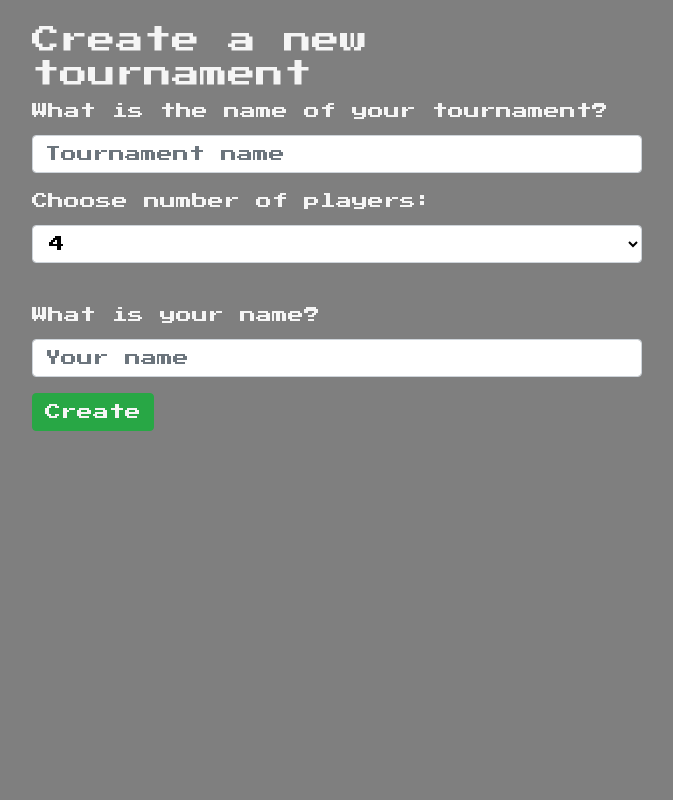
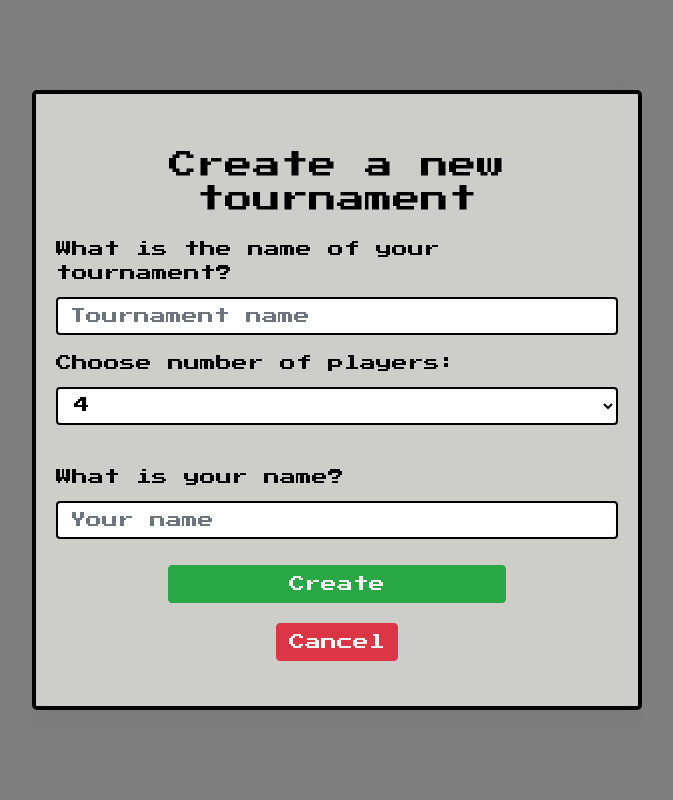
Before and after one commit to quiminbano/ft_transcendence, a Django app: page /pong/tournament in a window 1280 px wide. Shown: the whole page, without its empty margins (303-976 px from the left). Run offline with Django 4.2, Linux system fonts and the light colour scheme; the visitor is signed in with stand-in values (Sample User, id 1).

Commit message:
added tounament creation. also started modal for adding new player

```diff
--- a/transcendence/app/static/app.js
+++ b/transcendence/app/static/app.js
@@ -47,3 +47,8 @@ const navigateTo = (url) => {
 	history.pushState(null, null, url);
 	window.handleLocation();
 }
+
+const goBack = () => {
+	history.back();
+	handleLocation();
+}
--- a/transcendence/app/static/css/pongRegistration.css
+++ b/transcendence/app/static/css/pongRegistration.css
@@ -4,11 +4,13 @@
     background-size: cover;
     background-repeat: no-repeat;
     display: none;
+	padding: 30px 20px;
 }
-#pongRegistrationContainer * {
+#tournamentTitle,
+#tournamentLobbyTitle,
+#registeredPlayersTitle {
     color: whitesmoke;
     font-family: PressStart;
-    position: relative;
 }
 
 .blackOverlay {
@@ -19,6 +21,10 @@
     right: 0;
     background-color: rgba(0,0,0,0.5);
 }
+#tournamentTitle {
+	text-align: center;
+	margin-bottom: 50px;
+}
 
 #registeredPlayersTitle,
 #tournamentLobbyTitle {
@@ -26,7 +32,6 @@
 }
 #tournamentLobbyTitle {
     margin-bottom: 50px;
-    font-size: 2rem;
 }
 
 #registeredPlayerBox {
@@ -37,8 +42,8 @@
     background-color: beige;
     border-radius: 5px;
     border: 4px solid black;
+	padding: 20px 10px;
 }
-
 
 /* Pong Creation page */
 #tournamentCreationContainer {
@@ -50,10 +55,98 @@
 
 #tournamentCreationContainer * {
     font-family: PressStart;
-    color: whitesmoke;
+    color: black;
+}
+#tournamentRegistrationTitle {
+	text-align: center;
+}
+
+#tournmentCreationBox {
+	border: 4px solid black;
+	border-radius: 5px;
+	background-color: rgba(225, 225, 221, 0.798);
+	box-shadow: rgba(100, 100, 111, 0.2) 0px 7px 29px 0px;
+	padding: 35px 20px;
+	margin: auto;
+	position: relative;
 }
 #tournamentCreationForm input,
 #tournamentCreationForm option,
 #tournamentCreationForm select {
     color: black;
+	border: 2px solid black;
 }
+.tournamentCreationButton {
+	color: whitesmoke !important;
+	margin: 10px auto;
+}
+#tournmentCreationBox h3 {
+	margin: 20px auto;
+}
+
+.registeredPlayerItem {
+	display: flex;
+	flex-direction: row;
+	align-items: center;
+	justify-content: space-evenly;
+	transition: all 0.25s linear;
+}
+.registeredPlayerItem:hover {
+	background-color: rgba(63, 117, 224, 0.845);
+	transform: scale(1.05);
+	border: 2px solid black;
+	border-radius: 5px;
+}
+.registeredPlayerItem p {
+	font-family: PressStart;
+	color: black;
+}
+.unregisterUserButton {
+	height: 25px;
+	width: 25px;
+	cursor: pointer;
+}
+
+#registerNewPlayerButton {
+	position: fixed;
+	bottom: 50px;
+	right: 50px;
+	width: 100px;
+	height: 100px;
+	transition: all 0.25s linear;
+	cursor: pointer;
+	z-index: 5;
+}
+#registerNewPlayerButton:hover {
+	transform: scale(1.1);
+}
+
+#addNewPlayerModal {
+	display: none;
+	overflow-x: hidden;
+	position: absolute;
+	top: 0;
+	left: 0;
+	margin: auto;
+}
+
+#modalBox {
+	padding: 20px 30px;
+	border: 3px solid black;
+	border-radius: 5px;
+	background-color: rgba(198, 198, 198, 0.906);
+}
+.modalBg {
+	display: none;
+	position: absolute;
+	top: 0;
+	left: 0;
+	right: 0;
+	bottom: 0;
+	background-color: rgba(0, 0, 0, 0.5);
+}
+
+.modalbg,
+#addNewPlayerModal {
+	z-index: 5;
+}
--- /dev/null
+++ b/transcendence/app/templates/addNewPlayer.html
@@ -0,0 +1,23 @@
+<div class="modalBg" id="registerNewPlayerModalBg" onclick="closeRegisterPlayerModal()"></div>
+<div class="row" id="addNewPlayerModal">
+	<div class="col-10 offset-1 col-md-6 offset-md-3">
+		<div id="modalBox">
+			<form onsubmit="addPlayer(event)">
+				<div class="form-group">
+					<label for="newPlayerInputName">Name</label>
+					<input
+						type="text"
+						name="name"
+						placeholder="Name"
+						id="newPlayerInputName"
+						class="form-control"
+					/>
+					<button
+						type="submit"
+						class="btn btn-success"
+					>Add</button>
+				</div>
+			</form>
+		</div>
+	</div>
+</div>
--- a/transcendence/app/templates/index.html
+++ b/transcendence/app/templates/index.html
@@ -18,7 +18,9 @@
 	<div id="root">
 		<div id="page-content">
 			{% block content %}
-				{% include content %}
+				{% if content %}
+					{% include content %}
+				{% endif %}
 			{% endblock %}
 		</div>
 	</div>
--- a/transcendence/app/templates/pongTournament.html
+++ b/transcendence/app/templates/pongTournament.html
@@ -3,27 +3,31 @@
     <div class="blackOverlay"></div>
     <div class="row">
         <div class="col-12">
+			<h2 id="tournamentTitle"></h2>
+			<h5 id="tournamentLobbyTitle">Lobby</h5>
             <div class="row">
-                <div class="col-12">
-                    <h4 id="tournamentLobbyTitle">Lobby</h4>
-                </div>
-            </div>
-            <div class="row">
-                <div class="col-12 col-md-6">
+                <div class="col-12 col-md-8 offset-md-2 col-xl-6 offset-xl-3">
                     <div class="row">
                         <div class="col-12">
                             <h5 id="registeredPlayersTitle">Registered Players</h5>
                         </div>
                         <div class="col-12">
                             <div id="registeredPlayerBox">
-
-                            </div>
-                        </div>
-                    </div>
-                <div class="col-12 col-md-6">
-
-                </div>
-            </div>
-        </div>
-    </div>
+								{% include "registeredPlayers.html" %}
+								{% include "registeredPlayers.html" %}
+								{% include "registeredPlayers.html" %}
+							</div>
+						</div>
+					</div>
+				</div>
+			</div>
+		</div>
+	</div>
+	<img
+		alt="add player button"
+		src="/static/images/add.png"
+		id="registerNewPlayerButton"
+		onclick="openRegisterPlayerModal()"
+	/>
+	{% include "addNewplayer.html" %}
 </div>
--- /dev/null
+++ b/transcendence/app/templates/registeredPlayers.html
@@ -0,0 +1,17 @@
+<!-- <div>
+	{% for player in registeredPlayers %}
+		<p>{{foorloop.counter }}</p>
+		<p>{{player.name}}</p>
+	{% endfor %}
+</div> -->
+
+<div class="registeredPlayerItem">
+	<p>1</p>
+	<p>Andre</p>
+	<img
+		alt="Remove user button"
+		src="/static/images/delete.png"
+		class="unregisterUserButton"
+		onclick="removePlayer(0)"
+	/>
+</div>
--- a/transcendence/app/templates/tournamentCreation.html
+++ b/transcendence/app/templates/tournamentCreation.html
@@ -1,10 +1,12 @@
 <div class="container-fluid" id="tournamentCreationContainer">
 	<div class="blackOverlay"></div>
-    <div class="row">
-        <div class="col-10 offset-1 col-md-8 offset-md-2 col-xl-6 offset-xl-3">
+	<div class="row" style="height: 100vh;">
+		<div class="col-10 offset-1 col-md-8 offset-md-2 col-xl-6 offset-xl-3" style="height: 100%;">
+			<div class="d-flex align-items-center justify-content-center h-100">
+				<div id="tournmentCreationBox">
 					<div class="row">
 						<div class="col-12">
-                    <h3>Create a new tournament</h3>
+							<h3 id="tournamentRegistrationTitle">Create a new tournament</h3>
 						</div>
 					</div>
 					<div class="row">
@@ -15,7 +17,8 @@
 									<input type="text"
 											name="tournamentName"
 											placeholder="Tournament name"
-                                    class="form-control" />
+											class="form-control"
+									/>
 								</div>
 								<div class="form-group">
 									<label for="totalPlayers">Choose number of players:</label>
@@ -35,13 +38,26 @@
 										name="hostName"
 									/>
 								</div>
-                        <button type="submit"
-                                class="btn btn-success">
+								<div class="d-flex align-items-center justify-content-center flex-column">
+									<button
+										type="submit"
+										class="btn btn-success tournamentCreationButton"
+										style="width: 60%;"
+									>
 										Create
 									</button>
+									<button
+										class="btn btn-danger tournamentCreationButton"
+										onclick="goBack()"
+									>
+										Cancel
+									</button>
+								</div>
 							</form>
 						</div>
 					</div>
 				</div>
 			</div>
 		</div>
+	</div>
+</div>
```
Also changed, not shown: transcendence/app/static/js/pongTournament.js (+27 -7 lines), transcendence/app/static/images/add.png (added), transcendence/app/static/images/delete.png (added), transcendence/app/static/router.js (indentation only). Lines whose indentation alone changed are shown as unchanged.
